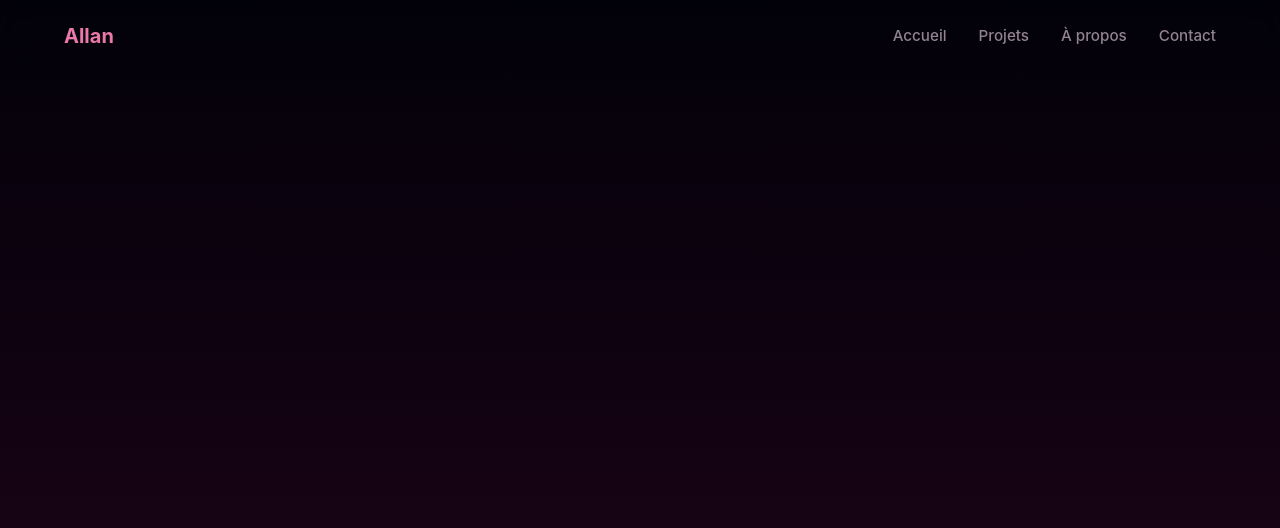
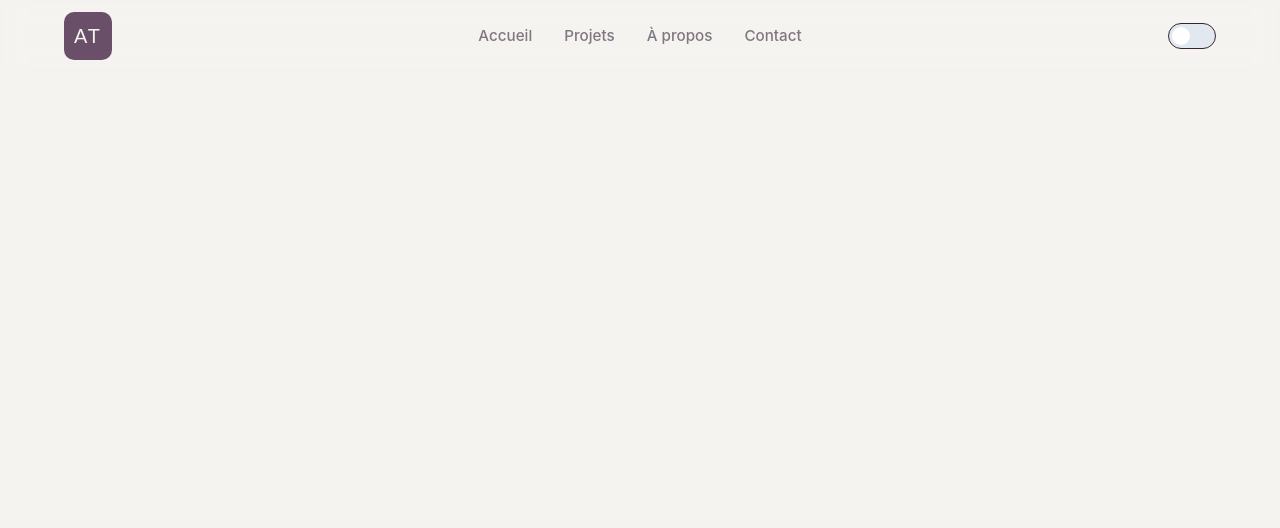
Before and after one commit to LarkAlfen/Portfolio, a React app: page / in a window 1280 px wide. Shown: the top 528 px of the page. Built offline with nearby package versions, Linux system fonts and the light colour scheme; the HTML template or start-up script is replaced by a standard one.

Commit message:
Added dark mode

```diff
--- a/src/App.jsx
+++ b/src/App.jsx
@@ -6,6 +6,7 @@ function App() {
   return (
     <>
     <Header/>
+
     </>
   )
 }
--- a/src/components/Header/Header.jsx
+++ b/src/components/Header/Header.jsx
@@ -1,11 +1,14 @@
 import "./Header.scss"
+import { useTheme } from "../../context/ThemeContext";
 
 export function Header() {
+  const {darkMode, toggleDarkMode } = useTheme()
+
   return (
     <header className="header">
       <div className="header__container">
         <a href="#" className="header__logo">
-          Allan
+          <span>AT</span>
         </a>
 
         <nav className="header__nav" aria-label="Navigation principale">
@@ -25,6 +28,14 @@ export function Header() {
             Contact
           </a>
         </nav>
+        <button
+        type="button"
+        className={`theme-switch ${darkMode ? "theme-switch--dark" : ""}`}
+        onClick={toggleDarkMode}
+        aria-label={ darkMode ? "Activer le mode clair" : "Activer le mode sombre" } aria-pressed={darkMode}
+        >
+          <span className="theme-switch__thumb" />
+        </button>
       </div>
     </header>
   );
--- a/src/components/Header/Header.scss
+++ b/src/components/Header/Header.scss
@@ -20,10 +20,28 @@
   }
 
   &__logo {
-    color: $color-primary;
-    font-size: 1.25rem;
-    font-weight: 700;
-    text-decoration: none;
+    width: 48px;
+    height: 48px;
+
+    display: flex;
+    align-items: center;
+    justify-content: center;
+
+    background-color: #694f68;
+    border: 2px solid #694f68;
+    border-radius: 10px;
+
+    color: var(--color-background);
+
+    font-family: "Satoshi", sans-serif;
+    font-size: 20px;
+    font-weight: 500;
+    letter-spacing: 2px;
+
+    transition:
+      background-color 0.3s ease,
+      border-color 0.3s ease,
+      color 0.3s ease;
   }
 
   &__nav {
@@ -35,7 +53,7 @@
   &__link {
     position: relative;
 
-    color: $text-muted;
+    color: var(--text-muted);
     font-size: 0.95rem;
     font-weight: 500;
     text-decoration: none;
@@ -45,11 +63,11 @@
       transform 0.2s ease;
 
     &:hover {
-      color: $color-primary;
+      color: var(--text-primary);
     }
 
     &--active {
-      color: $color-primary;
+      color: var(--text-primary);
     }
 
     &--active::after {
@@ -62,7 +80,6 @@
 
       height: 2px;
       border-radius: 999px;
-
     }
   }
 
@@ -80,3 +97,48 @@
     }
   }
 }
+
+.theme-switch {
+  position: relative;
+
+  width: 48px;
+  height: 26px;
+
+  padding: 0;
+
+  border: 1px solid $color-border;
+  border-radius: 999px;
+
+  background-color: #e2e8f0;
+
+  cursor: pointer;
+
+  transition: background-color 0.2s ease;
+
+  &__thumb {
+    position: absolute;
+    top: 3px;
+    left: 3px;
+
+    width: 18px;
+    height: 18px;
+
+    border-radius: 50%;
+    background-color: white;
+
+    transition: transform 0.2s ease;
+  }
+
+  &--dark {
+    background-color: $color-primary;
+
+    .theme-switch__thumb {
+      transform: translateX(22px);
+    }
+  }
+
+  &:focus-visible {
+    outline: 2px solid $color-primary;
+    outline-offset: 3px;
+  }
+}
--- /dev/null
+++ b/src/context/ThemeContext.jsx
@@ -0,0 +1,23 @@
+import { createContext, useContext, useEffect, useState } from "react";
+
+const ThemeContext = createContext()
+
+export function ThemeProvider({ children }) {
+    const [darkMode, setDarkMode] = useState(false)
+
+    const toggleDarkMode = () => {
+        setDarkMode((value) => !value)
+    }
+    useEffect(() => {
+        document.documentElement.classList.toggle("dark", darkMode);
+    }, [darkMode]);
+    return (
+        <ThemeContext.Provider value={{ darkMode, toggleDarkMode }}>
+            {children}
+        </ThemeContext.Provider>
+    )
+}
+
+export function useTheme() {
+    return useContext(ThemeContext)
+}
--- a/src/main.jsx
+++ b/src/main.jsx
@@ -1,9 +1,12 @@
 import { StrictMode } from 'react'
 import { createRoot } from 'react-dom/client'
 import App from './App.jsx'
+import { ThemeProvider } from './context/ThemeContext.jsx'
 
 createRoot(document.getElementById('root')).render(
   <StrictMode>
-    <App />
+    <ThemeProvider>
+      <App />
+  </ThemeProvider>
   </StrictMode>,
 )
--- a/src/style/App.scss
+++ b/src/style/App.scss
@@ -5,7 +5,8 @@
 
 html,
 body{
-    background: $color-background;
-    background: $color-background-gradient;
+  background-color: var(--color-background);
+
+  transition: background-color 0.4s ease;
     scroll-behavior: smooth;
 }
--- a/src/style/_variables.scss
+++ b/src/style/_variables.scss
@@ -2,20 +2,39 @@
    VARIABLES
    ========================================================= */
 
-
 /* ---------------------------------------------------------
    Colors
    --------------------------------------------------------- */
+:root {
+  // Background
+  --color-background: #f5f3f0;
 
-$color-primary: #e879a9;
-$color-primary-dark: #c95787;
-$color-primary-light: #f3a6c5;
+  // Text
+  --text-primary: #241f24;
+  --text-secondary: #5f565f;
+  --text-muted: #807680;
+  --text-disabled: #aaa2aa;
+}
 
-$color-secondary: #a78bfa;
+:root.dark {
+  // Background
+  --color-background: #100914;
 
-$color-background-secondary: #17101f;
-$color-background: #02010a;
-$color-background-gradient: linear-gradient(180deg,rgba(2, 1, 10, 1) 0%, rgba(33, 4, 25, 1) 100%);
+  // Text
+  --text-primary: #f5f3f0;
+  --text-secondary: #c9c0ca;
+  --text-muted: #968b98;
+  --text-disabled: #665d68;
+}
+$color-background-secondary: #100914;
+
+$color-primary: #694f68;
+$color-primary-dark: #6c5e72;
+$color-primary-light: #887b8e;
+
+$color-background-secondary: #694f68;
+$color-background: #f5f3f0;
+$color-background-dark: #100914;
 
 $text-primary: #f8f5f7;
 $text-secondary: #c9bec8;
@@ -32,7 +51,6 @@ $color-warning: #f59e0b;
 $color-error: #ef4444;
 $color-info: #3b82f6;
 
-
 /* ---------------------------------------------------------
    Typography
    --------------------------------------------------------- */
@@ -47,27 +65,21 @@ $font-body:
 
 $font-heading: $font-body;
 
-$font-mono:
-  "SFMono-Regular",
-  Consolas,
-  "Liberation Mono",
-  monospace;
-
+$font-mono: "SFMono-Regular", Consolas, "Liberation Mono", monospace;
 
 /* Font sizes */
 
-$font-size-xs: 0.75rem;     // 12px
-$font-size-sm: 0.875rem;    // 14px
-$font-size-md: 1rem;        // 16px
-$font-size-lg: 1.125rem;    // 18px
-$font-size-xl: 1.25rem;     // 20px
-$font-size-2xl: 1.5rem;     // 24px
-$font-size-3xl: 1.875rem;   // 30px
-$font-size-4xl: 2.25rem;    // 36px
-$font-size-5xl: 3rem;       // 48px
-$font-size-6xl: 3.75rem;    // 60px
-$font-size-7xl: 4.5rem;     // 72px
-
+$font-size-xs: 0.75rem; // 12px
+$font-size-sm: 0.875rem; // 14px
+$font-size-md: 1rem; // 16px
+$font-size-lg: 1.125rem; // 18px
+$font-size-xl: 1.25rem; // 20px
+$font-size-2xl: 1.5rem; // 24px
+$font-size-3xl: 1.875rem; // 30px
+$font-size-4xl: 2.25rem; // 36px
+$font-size-5xl: 3rem; // 48px
+$font-size-6xl: 3.75rem; // 60px
+$font-size-7xl: 4.5rem; // 72px
 
 /* Font weights */
 
@@ -76,25 +88,23 @@ $font-weight-medium: 500;
 $font-weight-semibold: 600;
 $font-weight-bold: 700;
 
-
 /* ---------------------------------------------------------
    Spacing
    --------------------------------------------------------- */
 
-$spacing-1: 0.25rem;   // 4px
-$spacing-2: 0.5rem;    // 8px
-$spacing-3: 0.75rem;   // 12px
-$spacing-4: 1rem;      // 16px
-$spacing-5: 1.25rem;   // 20px
-$spacing-6: 1.5rem;    // 24px
-$spacing-8: 2rem;      // 32px
-$spacing-10: 2.5rem;   // 40px
-$spacing-12: 3rem;     // 48px
-$spacing-16: 4rem;      // 64px
-$spacing-20: 5rem;      // 80px
-$spacing-24: 6rem;      // 96px
-$spacing-32: 8rem;      // 128px
-
+$spacing-1: 0.25rem; // 4px
+$spacing-2: 0.5rem; // 8px
+$spacing-3: 0.75rem; // 12px
+$spacing-4: 1rem; // 16px
+$spacing-5: 1.25rem; // 20px
+$spacing-6: 1.5rem; // 24px
+$spacing-8: 2rem; // 32px
+$spacing-10: 2.5rem; // 40px
+$spacing-12: 3rem; // 48px
+$spacing-16: 4rem; // 64px
+$spacing-20: 5rem; // 80px
+$spacing-24: 6rem; // 96px
+$spacing-32: 8rem; // 128px
 
 /* ---------------------------------------------------------
    Layout
@@ -108,7 +118,6 @@ $section-spacing: 6rem;
 
 $header-height: 72px;
 
-
 /* ---------------------------------------------------------
    Breakpoints
    --------------------------------------------------------- */
@@ -118,7 +127,6 @@ $breakpoint-md: 768px;
 $breakpoint-lg: 1024px;
 $breakpoint-xl: 1280px;
 $breakpoint-2xl: 1536px;
-
 
 /* ---------------------------------------------------------
    Border radius
@@ -132,7 +140,6 @@ $radius-2xl: 24px;
 
 $radius-full: 9999px;
 
-
 /* ---------------------------------------------------------
    Borders
    --------------------------------------------------------- */
@@ -141,23 +148,17 @@ $border-width: 1px;
 
 $border-style: solid;
 
-
 /* ---------------------------------------------------------
    Shadows
    --------------------------------------------------------- */
 
-$shadow-sm:
-  0 1px 2px rgba(15, 23, 42, 0.05);
+$shadow-sm: 0 1px 2px rgba(15, 23, 42, 0.05);
 
-$shadow-md:
-  0 4px 6px rgba(15, 23, 42, 0.08);
+$shadow-md: 0 4px 6px rgba(15, 23, 42, 0.08);
 
-$shadow-lg:
-  0 10px 25px rgba(15, 23, 42, 0.1);
+$shadow-lg: 0 10px 25px rgba(15, 23, 42, 0.1);
 
-$shadow-xl:
-  0 20px 40px rgba(15, 23, 42, 0.12);
-
+$shadow-xl: 0 20px 40px rgba(15, 23, 42, 0.12);
 
 /* ---------------------------------------------------------
    Transitions
@@ -166,7 +167,6 @@ $shadow-xl:
 $transition-fast: 150ms ease;
 $transition-normal: 250ms ease;
 $transition-slow: 400ms ease;
-
 
 /* ---------------------------------------------------------
    Z-index
```
